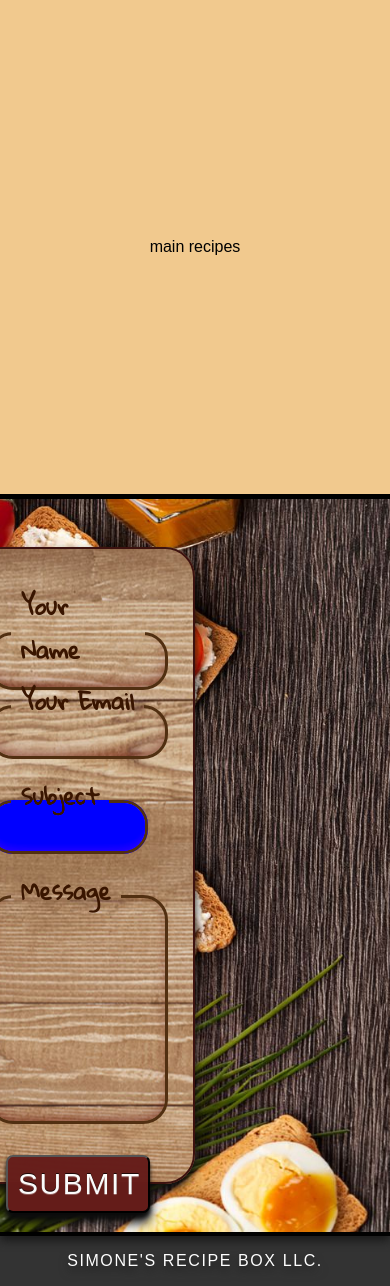
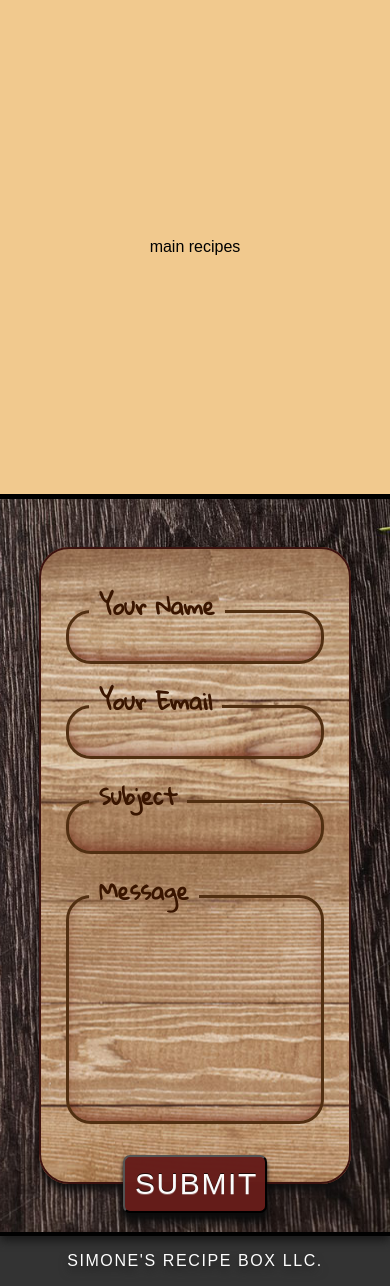
Before and after one commit to NathanielDaniels/cookbook-project, a PHP site: page / in a window 390 px wide. Shown: the part 4832-6118 px from the top of the page. Run offline with PHP 8.4, Linux system fonts and the light colour scheme; some libraries are stand-ins or nearby versions; some web fonts are replaced.

Commit message:
form fully responsive

```diff
--- a/CSS/styles.css
+++ b/CSS/styles.css
@@ -439,7 +439,7 @@ body {
   border: 2px solid #3d120f;
   -webkit-filter: drop-shadow(0px 6px 5px #0d0d0d);
           filter: drop-shadow(0px 6px 5px #0d0d0d);
-  left: 45%;
+  left: 35%;
   padding: 40px 25px 0px;
   position: relative;
   width: 60%;
@@ -451,8 +451,8 @@ body {
   grid-gap: 20px;
   -ms-grid-columns: 1fr;
       grid-template-columns: 1fr;
-  -ms-grid-rows: 75px 75px 75px 250px;
-      grid-template-rows: 75px 75px 75px 250px;
+  -ms-grid-rows: 75px 75px 250px;
+      grid-template-rows: 75px 75px 250px;
 }
 
 .main-container .form-container form fieldset.mainFieldset .form-grid fieldset {
@@ -504,8 +504,8 @@ body {
   -ms-grid-row: 1;
   grid-area: 1;
   -ms-grid-column: 1;
-  -ms-grid-column-span: 2;
-  grid-column: 1 / 3;
+  -ms-grid-column-span: 1;
+  grid-column: 1 / 2;
 }
 
 .main-container .form-container form fieldset.mainFieldset .form-grid .userName input {
@@ -513,6 +513,18 @@ body {
 }
 
 .main-container .form-container form fieldset.mainFieldset .form-grid .userEmail {
+  -ms-grid-row: 1;
+  grid-area: 1;
+  -ms-grid-column: 2;
+  -ms-grid-column-span: 1;
+  grid-column: 2 / 3;
+}
+
+.main-container .form-container form fieldset.mainFieldset .form-grid .userEmail input {
+  top: -30px;
+}
+
+.main-container .form-container form fieldset.mainFieldset .form-grid .emailSubject {
   -ms-grid-row: 2;
   grid-area: 2;
   -ms-grid-column: 1;
@@ -520,22 +532,13 @@ body {
   grid-column: 1 / 3;
 }
 
-.main-container .form-container form fieldset.mainFieldset .form-grid .userEmail input {
-  top: -30px;
-}
-
-.main-container .form-container form fieldset.mainFieldset .form-grid .emailSubject textarea[name="emailSubject"] {
+.main-container .form-container form fieldset.mainFieldset .form-grid .emailSubject input[name="emailSubject"] {
   background-color: transparent;
   border-color: transparent;
   border-radius: 2px;
   color: #221911;
   font-size: 22px;
   font-weight: 600;
-  -ms-grid-row: 3;
-  grid-area: 3;
-  -ms-grid-column: 1;
-  -ms-grid-column-span: 2;
-  grid-column: 1 / 3;
   height: 30px;
   position: relative;
   resize: none;
@@ -543,13 +546,21 @@ body {
   width: 100%;
 }
 
-.main-container .form-container form fieldset.mainFieldset .form-grid .emailSubject textarea[name="emailSubject"]:focus {
+.main-container .form-container form fieldset.mainFieldset .form-grid .emailSubject input[name="emailSubject"]:focus {
   outline-style: none;
 }
 
 .main-container .form-container form fieldset.mainFieldset .form-grid .emailMessage {
-  -ms-grid-row: 4;
-  grid-area: 4;
+  -ms-grid-row: 3;
+  grid-area: 3;
+  -ms-grid-column: 1;
+  -ms-grid-column-span: 2;
+  grid-column: 1 / 3;
+}
+
+.main-container .form-container form fieldset.mainFieldset .form-grid .emailMessage {
+  -ms-grid-row: 3;
+  grid-area: 3;
   -ms-grid-column: 1;
   -ms-grid-column-span: 2;
   grid-column: 1 / 3;
@@ -562,11 +573,6 @@ body {
   color: #221911;
   font-size: 22px;
   font-weight: 600;
-  -ms-grid-row: 3;
-  grid-area: 3;
-  -ms-grid-column: 1;
-  -ms-grid-column-span: 2;
-  grid-column: 1 / 3;
   height: 12rem;
   position: relative;
   resize: none;
@@ -705,6 +711,48 @@ body {
     -ms-grid-rows: (160px)[2] !important;
         grid-template-rows: repeat(2, 160px) !important;
   }
+  .form-container form fieldset.mainFieldset {
+    left: 45% !important;
+    width: 50% !important;
+  }
+  .form-container form fieldset.mainFieldset .form-grid {
+    -ms-grid-rows: 75px 75px 75px 250px !important;
+        grid-template-rows: 75px 75px 75px 250px !important;
+  }
+  .form-container form fieldset.mainFieldset .form-grid .userName {
+    -ms-grid-row: 1 !important;
+    grid-area: 1 !important;
+    -ms-grid-column: 1 !important;
+    -ms-grid-column-span: 2 !important;
+    grid-column: 1 / 3 !important;
+  }
+  .form-container form fieldset.mainFieldset .form-grid .userName input {
+    top: -15px;
+  }
+  .form-container form fieldset.mainFieldset .form-grid .userEmail {
+    -ms-grid-row: 2 !important;
+    grid-area: 2 !important;
+    -ms-grid-column: 1 !important;
+    -ms-grid-column-span: 2 !important;
+    grid-column: 1 / 3 !important;
+  }
+  .form-container form fieldset.mainFieldset .form-grid .userEmail input {
+    top: -30px;
+  }
+  .form-container form fieldset.mainFieldset .form-grid .emailSubject {
+    -ms-grid-row: 3 !important;
+    grid-area: 3 !important;
+    -ms-grid-column: 1 !important;
+    -ms-grid-column-span: 2 !important;
+    grid-column: 1 / 3 !important;
+  }
+  .form-container form fieldset.mainFieldset .form-grid .emailMessage {
+    -ms-grid-row: 4 !important;
+    grid-area: 4 !important;
+    -ms-grid-column: 1 !important;
+    -ms-grid-column-span: 2 !important;
+    grid-column: 1 / 3 !important;
+  }
   .form-container .form-button {
     width: 9rem !important;
   }
@@ -749,11 +797,14 @@ body {
   section.about-section div.boardContainer div.backboard p {
     font-size: 1.4rem !important;
   }
+  .form-container {
+    background-position: right !important;
+  }
   .form-container form fieldset.mainFieldset {
-    left: -10% !important;
-  }
-  .form-container form fieldset.mainFieldset .form-grid fieldset:nth-last-child(2) {
-    background: blue;
+    left: 50% !important;
+    -webkit-transform: translate(-50%, 0) !important;
+            transform: translate(-50%, 0) !important;
+    width: 80% !important;
   }
   .form-container .form-button {
     width: 9rem !important;
--- a/CSS/styles.scss
+++ b/CSS/styles.scss
@@ -422,16 +422,15 @@ body {
         border-radius: 30px;
         border: 2px solid hsl(3, 60, 15);
         filter: drop-shadow(0px 6px 5px hsl(0, 0, 5));
-        left: 45%;
+        left: 35%;
         padding: 40px 25px 0px;
         position: relative;
-        // width: 35rem;
         width: 60%;
         .form-grid {
           display: grid;
           grid-gap: 20px;
           grid-template-columns: 1fr;
-          grid-template-rows: 75px 75px 75px 250px;
+          grid-template-rows: 75px 75px 250px;
 
           fieldset {
             border-radius: 25px;
@@ -473,28 +472,28 @@ body {
           }
           .userName {
             grid-area: 1;
-            grid-column: 1 / 3;
+            grid-column: 1 / 2;
             input {
               top: -15px;
             }
           }
           .userEmail {
-            grid-area: 2;
-            grid-column: 1 / 3;
+            grid-area: 1;
+            grid-column: 2 / 3;
             input {
               top: -30px;
             }
           }
           .emailSubject {
-            textarea[name="emailSubject"] {
+            grid-area: 2;
+            grid-column: 1 / 3;
+            input[name="emailSubject"] {
               background-color: transparent;
               border-color: transparent;
               border-radius: 2px;
               color: hsl(28, 32%, 10%);
               font-size: 22px;
               font-weight: 600;
-              grid-area: 3;
-              grid-column: 1 / 3;
               height: 30px;
               position: relative;
               // background: blue;
@@ -507,10 +506,12 @@ body {
             }
           }
           .emailMessage {
-            grid-area: 4;
+            grid-area: 3;
             grid-column: 1 / 3;
           }
           .emailMessage {
+            grid-area: 3;
+            grid-column: 1 / 3;
             textarea[name="emailMessage"] {
               background-color: transparent;
               border-color: transparent;
@@ -519,8 +520,6 @@ body {
               // background: blue;
               font-size: 22px;
               font-weight: 600;
-              grid-area: 3;
-              grid-column: 1 / 3;
               height: 12rem;
               position: relative;
               resize: none;
@@ -669,25 +668,53 @@ body {
       grid-template-rows: repeat(2, 160px) !important;
     }
   }
+
   .form-container {
     form {
       fieldset.mainFieldset {
+        // background-position: center;
+        left: 45% !important;
+        width: 50% !important;
         // left: 50% !important;
         // transform: translate(-50%, 0);
         .form-grid fieldset:nth-last-child(2) {
           // background: blue;
           // grid-template-columns: 100% !important;
-
           // width: 45vw !important;
         }
-        // /fieldset
+        .form-grid {
+          grid-template-rows: 75px 75px 75px 250px !important;
+          .userName {
+            grid-area: 1 !important;
+            grid-column: 1 / 3 !important;
+            input {
+              top: -15px;
+            }
+          }
+          .userEmail {
+            grid-area: 2 !important;
+            grid-column: 1 / 3 !important;
+            input {
+              top: -30px;
+            }
+          }
+          .emailSubject {
+            grid-area: 3 !important;
+            grid-column: 1 / 3 !important;
+          }
+          .emailMessage {
+            grid-area: 4 !important;
+            grid-column: 1 / 3 !important;
+          }
+          // /fieldset
+        }
       }
-      // /form
     }
     .form-button {
       width: 9rem !important;
     }
   }
+
   // /Media (1200px)
 }
 
@@ -753,11 +780,14 @@ body {
     }
   }
   .form-container {
+    background-position: right !important;
     form {
       fieldset.mainFieldset {
-        left: -10% !important;
+        left: 50% !important;
+        transform: translate(-50%, 0) !important;
+        width: 80% !important;
         .form-grid fieldset:nth-last-child(2) {
-          background: blue;
+          // background: blue;
           // grid-template-columns: 100% !important;
         }
         // /fieldset
--- a/index.html
+++ b/index.html
@@ -313,7 +313,7 @@
               <fieldset class="emailSubject">
                 <legend for="emailSubject">Subject</legend>
                 <br />
-                <textarea name="emailSubject"></textarea><br />
+                <input name="emailSubject"></input><br />
               </fieldset>
               <fieldset class="emailMessage">
                 <legend for="emailMessage">Message</legend>
```
Also changed, not shown: 1 other file.
